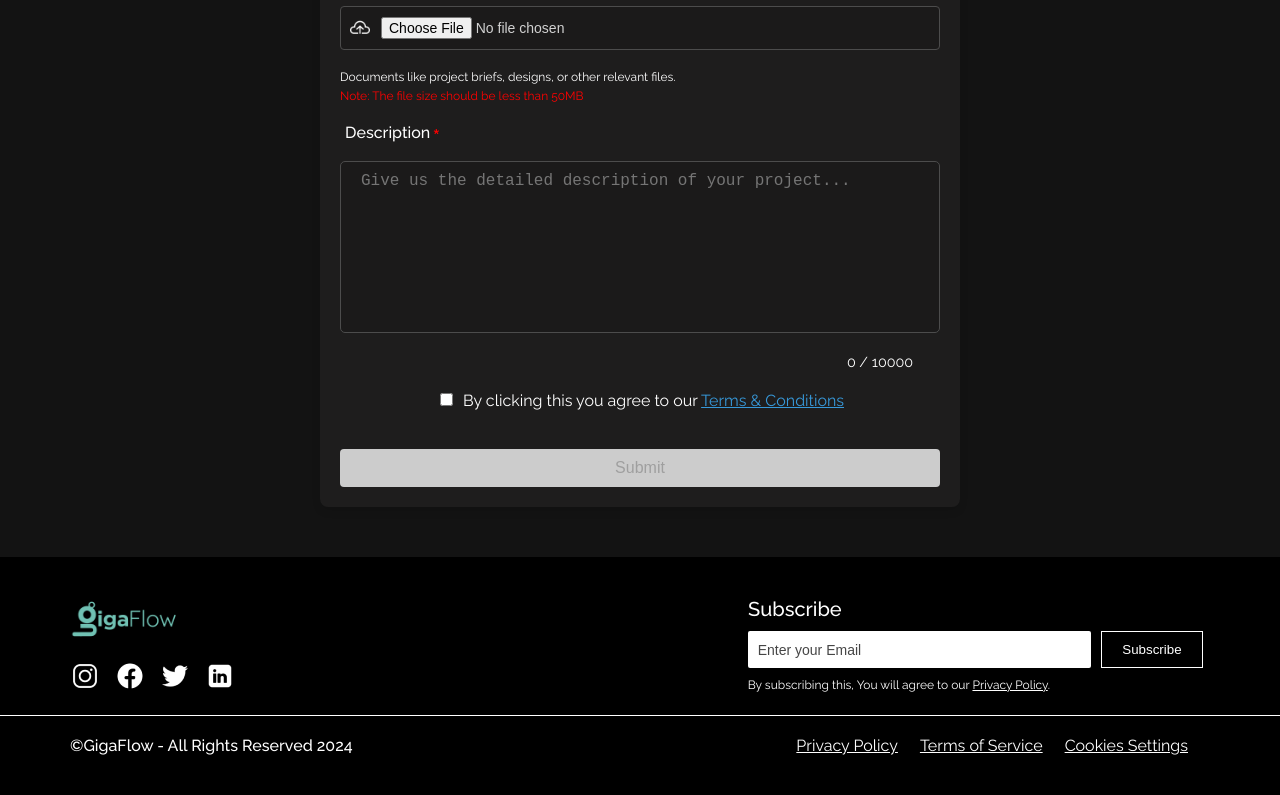
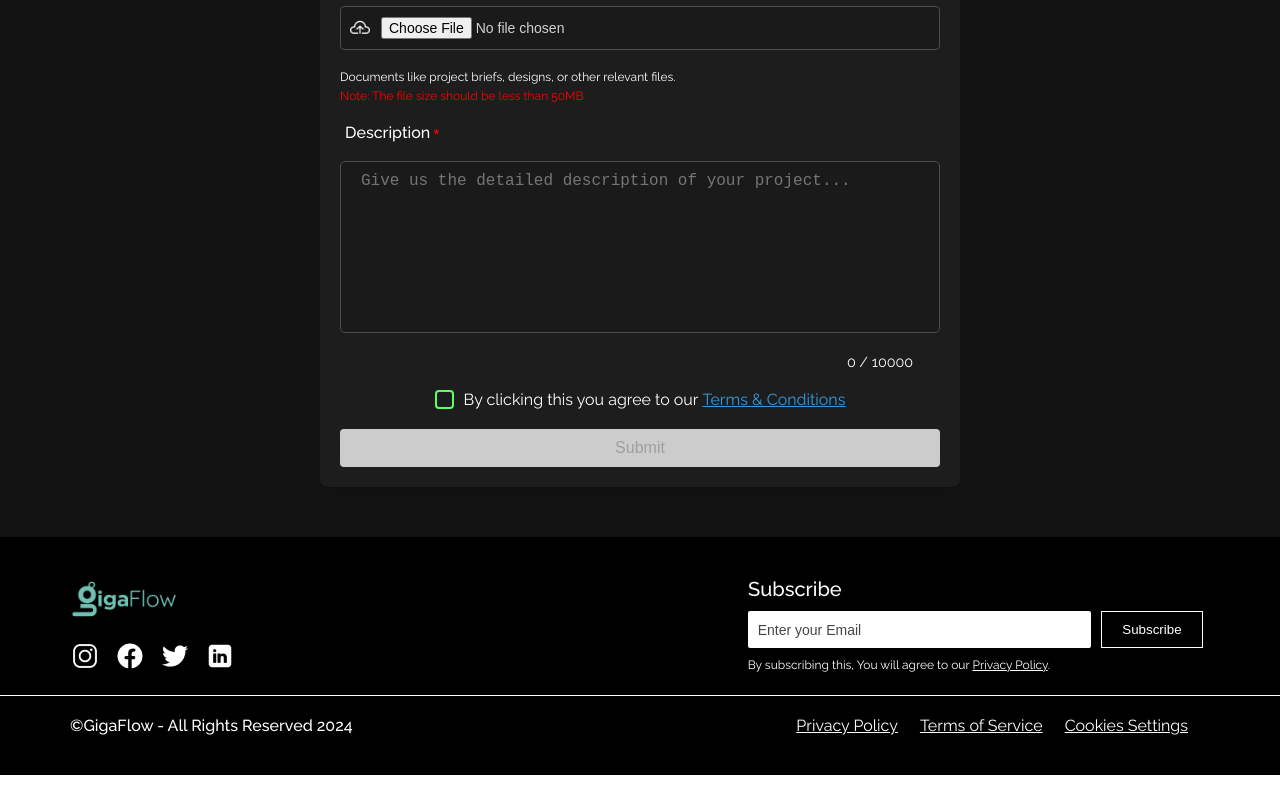
Before and after one commit to wegigaflow/GigaFlow-V2, a React (Create React App) app in the folder gfv2/: page / in a window 1280 px wide. Shown: the part 4783-5578 px from the top of the page. Built offline with nearby package versions, Linux system fonts and the light colour scheme.

Commit message:
Index html keywords updated

```diff
--- a/gfv2/public/index.html
+++ b/gfv2/public/index.html
@@ -6,14 +6,9 @@
     <meta name="viewport" content="width=device-width, initial-scale=1" />
     <meta name="theme-color" content="#000000" />
     <meta name="description" content="GigaFlow - Future-ready websites for ambitious brands. Discover why we're your best choice for web development and digital transformation." />
-<meta name="keywords" content="web development, digital transformation, GigaFlow, future-ready websites, ambitious brands" />
+<meta name="keywords" content="web development, digital transformation, GigaFlow, future-ready websites, ambitious brands , seo optimization , web design , web development services,front end web developer,Web development company,Full stack" />
 <meta name="author" content="GigaFlow" />
 <meta name="viewport" content="width=device-width, initial-scale=1.0" />
-
-    <meta
-      name="description"
-      content="Web site created using create-react-app"
-    />
     <link rel="apple-touch-icon" href="%PUBLIC_URL%/logo192.png" />
     <!--
       manifest.json provides metadata used when your web app is installed on a
--- a/gfv2/src/pages/Contact.jsx
+++ b/gfv2/src/pages/Contact.jsx
@@ -304,18 +304,17 @@ const Contact = () => {
                             {messageLength} / {characterLimit}
                         </div>
                     </div>
-                    <div className="form-group-gf">
-                        <label className="checkbox-container-gf">
+                    <div className="form-group-gf checkbox-container-gf">
+    <label className="custom-checkbox-gf">
         <input
             type="checkbox"
             checked={isChecked}
             onChange={handleCheckboxChange}
+            className="hidden-checkbox-gf" // Add class to hide the default checkbox
         />
-                            <span className="checkmark-gf"></span>
+        <span className="checkmark-gf"></span> {/* Custom checkmark */}
+        <span className='terms-text-gf'></span>By clicking this you agree to our <span className="terms-link-gf" onClick={toggleTermsModal}>Terms & Conditions</span>
     </label>
-                        <span>
-                            By clicking this you agree to our <span className="terms-link-gf" onClick={toggleTermsModal}>Terms & Conditions</span>
-                        </span>
 </div>
 
                     <button type="submit"
--- a/gfv2/src/styles/Contact.css
+++ b/gfv2/src/styles/Contact.css
@@ -259,17 +259,52 @@
     margin-top: 5px; /* Space between the textarea and character count */
   }
 
-  .checkbox-container-gf {
-    display: inline-flex;
-    align-items: center;
-    margin-bottom: 20px; /* Space between checkbox and submit button */
-  }
+  /* Hide the default checkbox */
+.hidden-checkbox-gf {
+  display: none;
+}
 
-  .checkbox-container-gf input {
-    margin-right: 10px; /* Space between checkbox and text */
-  }
+/* Custom checkbox styles */
+.custom-checkbox-gf {
+  display: flex;
+  align-items: center;
+  justify-content: center;
+  cursor: pointer;
+}
 
+.checkmark-gf {
+  width: 15px;
+  height: 15px;
+  border: 2px solid #5fff64; /* Border color */
+  border-radius: 4px; /* Rounded corners */
+  margin-right: 10px; /* Space between checkbox and label */
+  position: relative;
+  transition: background 0.3s ease, transform 0.3s ease; /* Animation */
+}
+
+/* When checked */
+.hidden-checkbox-gf:checked + .checkmark-gf {
+  background: #4CAF50; /* Background color when checked */
+}
+
+/* Custom checkmark for the checkbox */
+.hidden-checkbox-gf:checked + .checkmark-gf::after {
+  content: '';
+  position: absolute;
+  left: 5px; /* Adjust position */
+  top: 1px; /* Adjust position */
+  width: 4px; /* Width of checkmark */
+  height: 12px; /* Height of checkmark */
+  border: solid white; /* Checkmark color */
+  border-width: 0 2px 2px 0; /* Checkmark shape */
+  transform: rotate(45deg); /* Rotate to form checkmark */
+}
+
+.terms-text-gf{
+  font-weight: 100;
+}
   .terms-link-gf {
+    margin-left: 4px;
     text-decoration: underline;
     color: rgb(55, 153, 218); /* You can adjust the color as needed */
     cursor: pointer;
```
Lines whose indentation alone changed are shown as unchanged.
